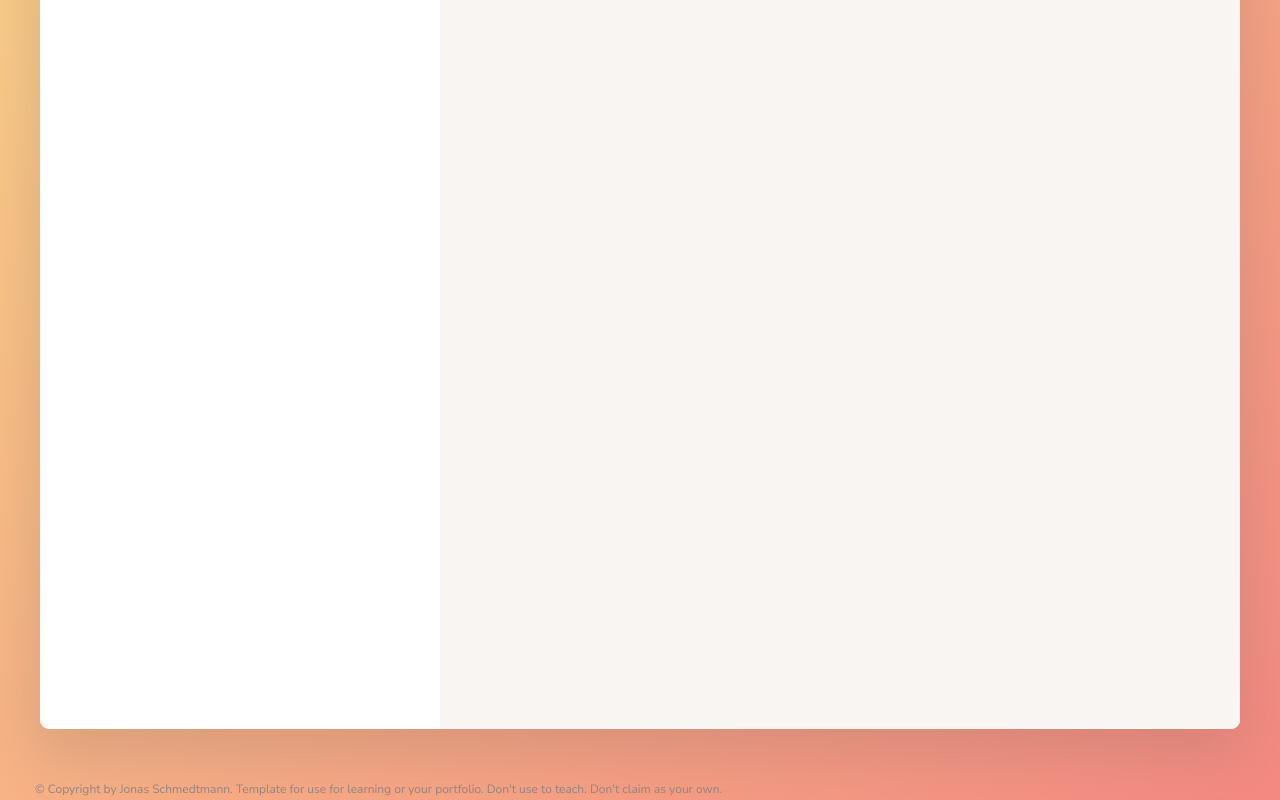
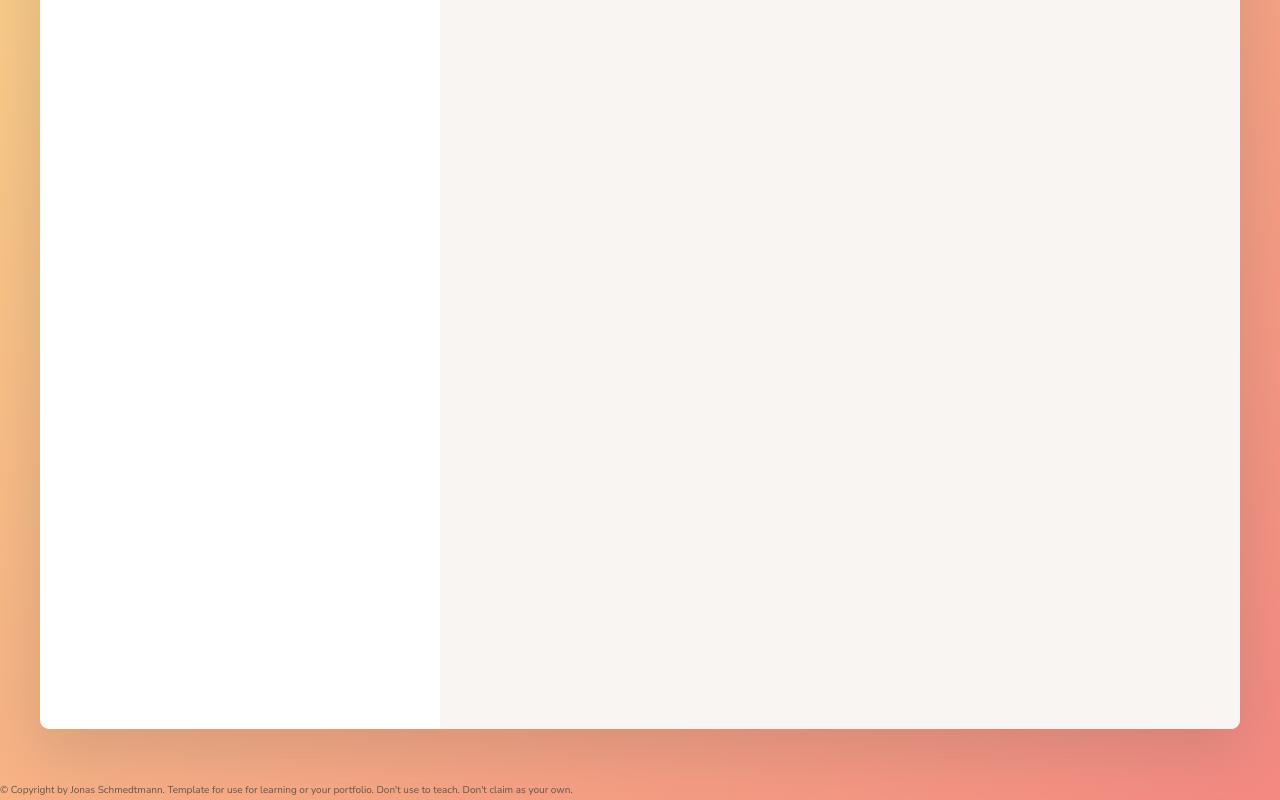
Before and after one commit to arashbayat1/recipe-repo, a website built with Parcel: page index.html in a window 1280 px wide. Shown: the part 492-1292 px from the top of the page. Built offline with nearby package versions, Linux system fonts and the light colour scheme.

Commit message:
Updated Style

```diff
--- a/src/sass/_base.scss
+++ b/src/sass/_base.scss
@@ -39,7 +39,7 @@
 body {
   font-family: 'Nunito Sans', sans-serif;
   font-weight: 400;
-  line-height: 1.6;
+  line-height: 2;
   color: $color-grey-dark-1;
   background-image: $gradient;
   background-size: cover;
--- a/src/sass/_searchResults.scss
+++ b/src/sass/_searchResults.scss
@@ -1,6 +1,8 @@
 .search-results {
   padding: 3rem 0;
   display: flex;
+  max-height: 100rem;
+  overflow-y: scroll;
   flex-direction: column;
 }
 
@@ -28,15 +30,3 @@
     }
   }
 }
-
-.copyright {
-  color: $color-grey-dark-2;
-  font-size: 1.2rem;
-  padding: 0 3.5rem;
-  margin-top: 4rem;
-
-  .twitter-link:link,
-  .twitter-link:visited {
-    color: $color-grey-dark-2;
-  }
-}
```
